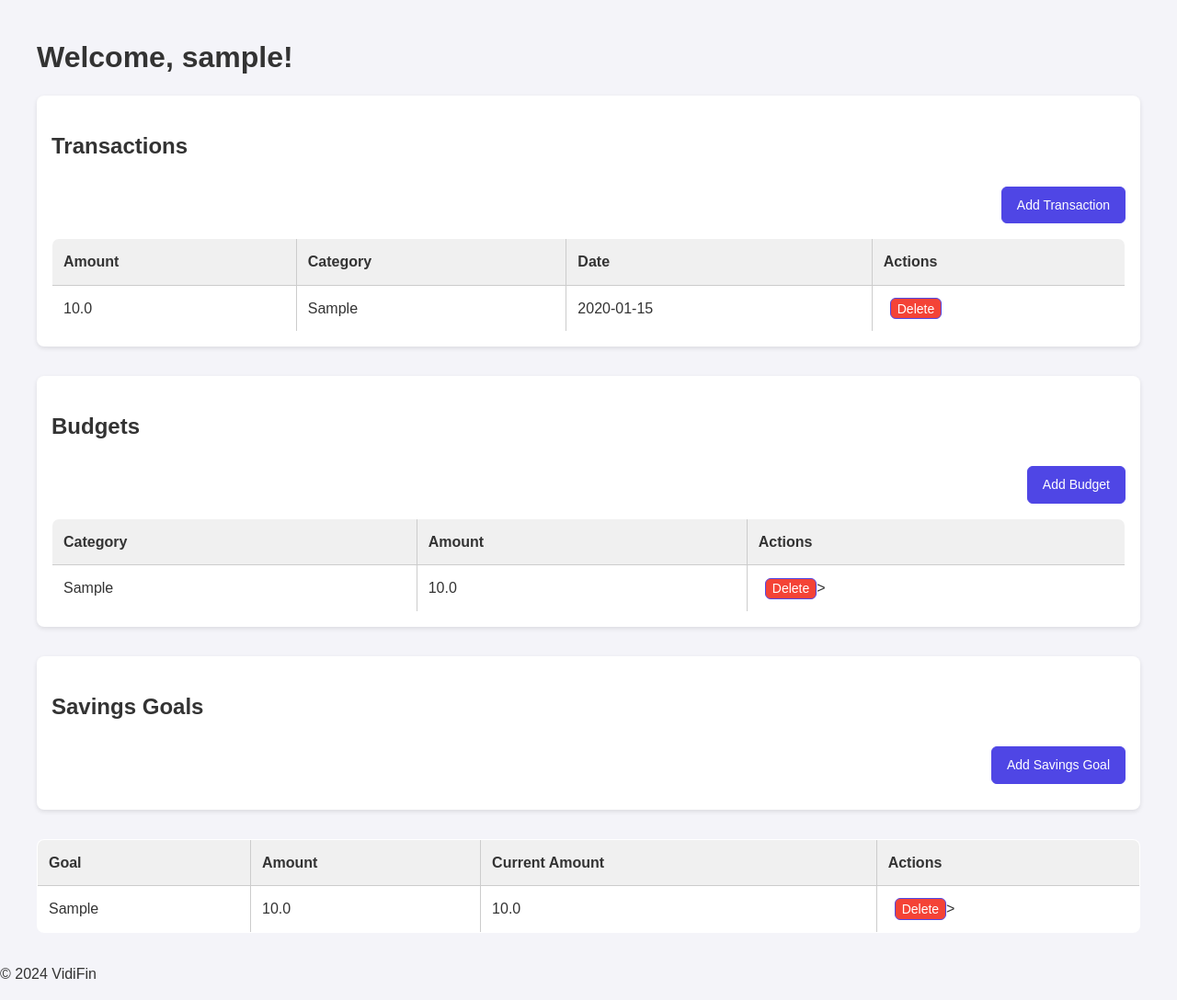
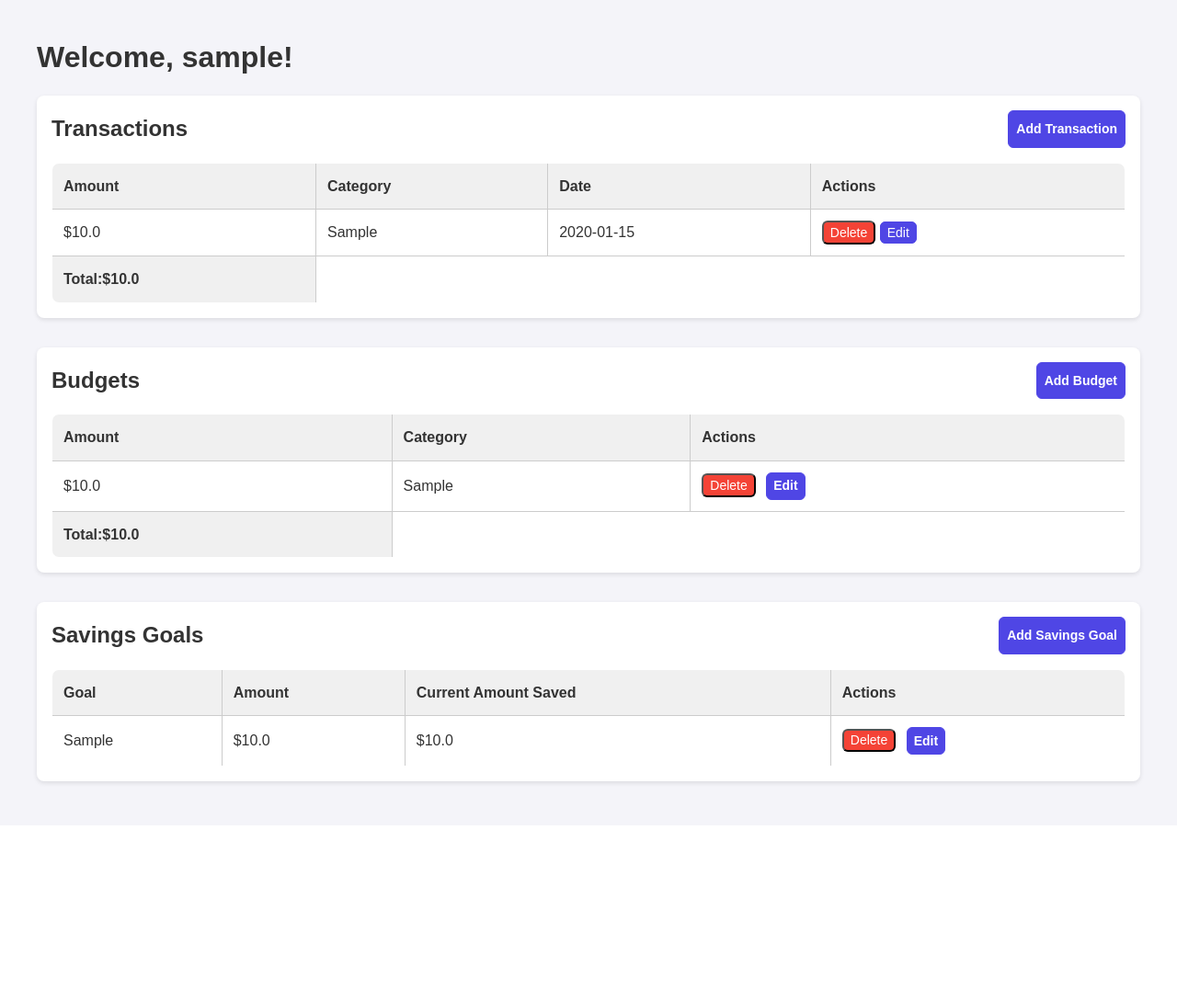
Before and after one commit to VitaliyV22/vivid_fin, a Flask app: page /index in a window 1280 px wide. Shown: the part 58-1146 px from the top of the page at 92% size. After the commit the page ends 914 px from the top, so only its background shows below. Run offline with Flask 3, Linux system fonts and the light colour scheme; a user stored in the database is signed in; tables that the repository leaves empty hold one stand-in row (values such as "Sample post").

Commit message:
added edit buttons

```diff
--- a/app/__init__.py
+++ b/app/__init__.py
@@ -3,6 +3,7 @@ from flask_sqlalchemy import SQLAlchemy
 from flask_login import LoginManager
 from flask_wtf.csrf import CSRFProtect
 from config import Config
+
 
 db = SQLAlchemy()
 login = LoginManager()
@@ -17,6 +18,6 @@ def create_app():
     csrf.init_app(app)
 
     from .routes import bp as main_bp
-    app.register_blueprint(main_bp)
+    app.register_blueprint(main_bp, url_prefix='/')
 
     return app
--- a/app/routes.py
+++ b/app/routes.py
@@ -2,7 +2,7 @@ from flask import render_template, flash, redirect, url_for, request
 from flask_login import current_user, login_user, logout_user, login_required
 from . import db
 from .models import User, Transaction, Budget, SavingsGoal
-from .forms import LoginForm, RegistrationForm, TransactionForm, BudgetForm, SavingsGoalForm
+from .forms import LoginForm, RegistrationForm, TransactionForm, BudgetForm, SavingsGoalForm,EditTransactionForm,EditBudgetForm, EditSavingsGoalForm
 from werkzeug.urls import url_parse
 from flask import Blueprint
 
@@ -18,7 +18,9 @@ def index():
     transactions = Transaction.query.filter_by(user_id=current_user.id).all()
     budgets = Budget.query.filter_by(user_id=current_user.id).all()
     savings_goals = SavingsGoal.query.filter_by(user_id=current_user.id).all()
-    return render_template('index.html', transactions=transactions, budgets=budgets, savings_goals=savings_goals)
+    total_transactions_amount = sum(transaction.amount for transaction in transactions)
+
+    return render_template('index.html', transactions=transactions, budgets=budgets, savings_goals=savings_goals, total_transactions_amount=total_transactions_amount)
 
 @bp.route('/login', methods=['GET', 'POST'])
 def login():
@@ -69,6 +71,24 @@ def add_transaction():
         return redirect(url_for('main.index'))
     return render_template('add_transaction.html', title='Add Transaction', form=form)
 
+@bp.route('/edit_transaction/<int:transaction_id>', methods=['GET', 'POST'])
+@login_required
+def edit_transaction(transaction_id):
+    transaction = Transaction.query.get_or_404(transaction_id)
+    if transaction.user_id != current_user.id:
+        flash('You do not have permission to edit this transaction.')
+        return redirect(url_for('main.index'))
+
+    form = EditTransactionForm(obj=transaction)
+    if form.validate_on_submit():
+        transaction.amount = form.amount.data
+        transaction.category = form.category.data
+        db.session.commit()
+        flash('Transaction updated successfully.')
+        return redirect(url_for('main.index'))
+
+    return render_template('edit_transaction.html', title='Edit Transaction', form=form, transaction_id=transaction_id)
+
 @bp.route('/add_budget', methods=['GET', 'POST'])
 @login_required
 def add_budget():
@@ -117,6 +137,24 @@ def delete_budget(budget_id):
     flash('Budget deleted successfully')
     return redirect(url_for('main.index'))
 
+@bp.route('/edit_budget/<int:budget_id>', methods=['GET', 'POST'])
+@login_required
+def edit_budget(budget_id):
+    budget = Budget.query.get_or_404(budget_id)
+    if budget.user_id != current_user.id:
+        flash('You do not have permission to edit this budget.')
+        return redirect(url_for('main.index'))
+
+    form = EditBudgetForm(obj=budget)
+    if form.validate_on_submit():
+        budget.category = form.category.data
+        budget.amount = form.amount.data
+        db.session.commit()
+        flash('Budget updated successfully.')
+        return redirect(url_for('main.index'))
+
+    return render_template('edit_budget.html', title='Edit Budget', form=form, budget_id=budget_id)
+
 @bp.route('/delete_savings_goal/<int:savings_goal_id>', methods=['POST'])
 @login_required
 def delete_savings_goal(savings_goal_id):
@@ -128,3 +166,22 @@ def delete_savings_goal(savings_goal_id):
     db.session.commit()
     flash('Savings goal deleted successfully')
     return redirect(url_for('main.index'))
+
+@bp.route('/edit_savings_goal/<int:savings_goal_id>', methods=['GET', 'POST'])
+@login_required
+def edit_savings_goal(savings_goal_id):
+    savings_goal = SavingsGoal.query.get_or_404(savings_goal_id)
+    if savings_goal.user_id != current_user.id:
+        flash('You do not have permission to edit this savings goal.')
+        return redirect(url_for('main.index'))
+
+    form = EditSavingsGoalForm(obj=savings_goal)
+    if form.validate_on_submit():
+        savings_goal.goal = form.goal.data
+        savings_goal.amount = form.amount.data
+        savings_goal.current_amount = form.current_amount.data
+        db.session.commit()
+        flash('Savings goal updated successfully.')
+        return redirect(url_for('main.index'))
+
+    return render_template('edit_savings_goal.html', title='Edit Savings Goal', form=form, savings_goal_id=savings_goal_id)
--- a/app/static/styles.css
+++ b/app/static/styles.css
@@ -26,10 +26,10 @@ header nav a {
 }
 
 header nav a:hover {
-    color: #ff6347;
+    color: #ff6347; /* Tomato color for hover effect */
 }
 
-
+/* Main content styles */
 main {
     padding: 1em;
     max-width: 1200px;
@@ -49,7 +49,7 @@ h1, h2 {
     box-shadow: 0 2px 5px rgba(0, 0, 0, 0.1);
 }
 
-
+/* Table styles */
 table {
     width: 100%;
     border-collapse: collapse;
@@ -72,28 +72,34 @@ th {
     background-color: #f0f0f0;
 }
 
-
-.button-container {
+/* Flex container for heading and button */
+.flex-container {
     display: flex;
-    justify-content: flex-end;
+    justify-content: space-between;
     align-items: center;
-    margin-top: 1em;
 }
 
+.flex-container h2 {
+    margin: 0;
+    padding-right: 1em;
+}
+
+/* Button styles */
 .btn {
     display: inline-block;
     border-radius: 0.375rem;
     text-decoration: none;
     border: 1px solid #4f46e5;
     background-color: #4f46e5;
-    padding: 0.50rem 1rem;
+    padding: 0.50rem 0.5rem;
+    font-weight: bold;
     font-size: 0.875rem;
-    font-weight: 500;
     color: white;
     outline: none;
     transition: background-color 0.3s, color 0.3s;
     cursor: pointer;
-    margin-left: 0.5em;
+    margin-left: 0.5em; /* Add space between buttons */
+    vertical-align: middle; /* Align the button with text */
 }
 
 .btn:hover {
@@ -102,7 +108,16 @@ th {
 }
 
 .btn-danger {
+
+    border-radius: 0.375rem;
+    padding: 0.2em 0.5em;
+    font-size: 0.875em;
+    text-decoration: none;
     background-color: #f44336;
+    color: white;
+    outline: none;
+    transition: background-color 0.3s, color 0.3s;
+    cursor: pointer;
 }
 
 .btn-danger:hover {
@@ -110,8 +125,16 @@ th {
 }
 
 .btn-sm {
+    border-radius: 0.375rem;
+    cursor: pointer;
     padding: 0.2em 0.5em;
     font-size: 0.875em;
+    text-decoration: none;
+    border: 1px solid #4f46e5;
+    background-color: #4f46e5;
+    color: white;
+    outline: none;
+    transition: background-color 0.3s, color 0.3s;
 }
 
 .btn:focus {
@@ -149,7 +172,20 @@ th {
         padding: 0.1em 0.3em;
     }
 
+    .flex-container {
+        flex-direction: column;
+        align-items: flex-start;
+    }
+
+    .flex-container h2 {
+        margin-bottom: 0.5em;
+    }
+
     .button-container {
-        justify-content: center;
+        justify-content: center; /* Center buttons on small screens */
     }
 }
+.error {
+    color: #e74c3c;
+    font-size: 0.875rem;
+}
--- a/app/templates/add_transaction.html
+++ b/app/templates/add_transaction.html
@@ -20,9 +20,7 @@
             <span class="error">[{{ error }}]</span>
         {% endfor %}
     </div>
-    <div>
-        <input type="text" placeholder="Type here" class="input input-bordered input-primary w-full max-w-xs" />
-    </div>
+
     <div>
         {{ form.submit() }}
     </div>
--- a/app/templates/base.html
+++ b/app/templates/base.html
@@ -10,8 +10,9 @@
 <body>
     <header>
         <nav>
+
+            {% if current_user.is_authenticated %}
             <a href="{{ url_for('main.index') }}">Home</a>
-            {% if current_user.is_authenticated %}
                 <a href="{{ url_for('main.add_transaction') }}">Add Transaction</a>
                 <a href="{{ url_for('main.add_budget') }}">Add Budget</a>
                 <a href="{{ url_for('main.add_savings_goal') }}">Add Savings Goal</a>
@@ -25,9 +26,7 @@
     <main>
         {% block content %}{% endblock %}
     </main>
-    <footer>
-        <p>&copy; 2024 VidiFin</p>
-    </footer>
+
     <script src="{{ url_for('static', filename='js/script.js') }}"></script>
 </body>
 </html>
--- a/app/templates/index.html
+++ b/app/templates/index.html
@@ -6,13 +6,11 @@
 <h1>Welcome, {{ current_user.username }}!</h1>
 
 <div class="section">
-    <h2>
-        Transactions
-        <div class="button-container">
+    <div class="flex-container">
+        <h2>Transactions</h2>
         <a href="{{ url_for('main.add_transaction') }}" class="btn">Add Transaction</a>
     </div>
 
-    </h2>
     <table>
         <thead>
             <tr>
@@ -25,69 +23,82 @@
         <tbody>
             {% for transaction in transactions %}
             <tr>
-                <td>{{ transaction.amount }}</td>
+                <td>${{ transaction.amount }}</td>
                 <td>{{ transaction.category }}</td>
                 <td>{{ transaction.date.strftime('%Y-%m-%d') }}</td>
                 <td>
                     <form action="{{ url_for('main.delete_transaction', transaction_id=transaction.id) }}" method="post" style="display:inline;">
                         <input type="hidden" name="csrf_token" value="{{ csrf_token() }}">
-                        <input type="submit" value="Delete" class="btn btn-danger btn-sm btn-delete">
+                        <input type="submit" value="Delete" class=" btn-danger ">
                     </form>
+                    <a href="{{ url_for('main.edit_transaction', transaction_id=transaction.id) }}" class=" btn-sm">Edit</a>
                 </td>
             </tr>
             {% endfor %}
         </tbody>
+        <tfoot>
+            <th>Total:${{ total_transactions_amount }}</th>
+        </tfoot>
     </table>
 </div>
 
 <div class="section">
+    <div class="flex-container">
         <h2>
             Budgets
-        <div class="button-container">
+
+        </h2>
         <a href="{{ url_for('main.add_budget') }}" class="btn">Add Budget</a>
+
     </div>
 
-    </h2>
     <table>
         <thead>
             <tr>
+                <th>Amount</th>
                 <th>Category</th>
-                <th>Amount</th>
                 <th>Actions</th>
             </tr>
         </thead>
         <tbody>
             {% for budget in budgets %}
             <tr>
+                <td>${{ budget.amount }}</td>
                 <td>{{ budget.category }}</td>
-                <td>{{ budget.amount }}</td>
                 <td>
                     <form action="{{ url_for('main.delete_budget', budget_id=budget.id) }}" method="post" style="display:inline;">
 
                         <input type="hidden" name="csrf_token" value="{{ csrf_token() }}">
-                        <input type="submit" value="Delete" class="btn btn-danger btn-sm btn-delete">>
+                        <input type="submit" value="Delete" class=" btn-danger ">
                     </form>
+                    <a href="{{ url_for('main.edit_budget', budget_id=budget.id) }}" class="btn btn-secondary btn-sm">Edit</a>
                 </td>
             </tr>
             {% endfor %}
         </tbody>
+        <tfoot>
+            <th>Total:${{ total_transactions_amount }}</th>
+        </tfoot>
     </table>
 </div>
 
 <div class="section">
+    <div class="flex-container">
         <h2>
             Savings Goals
-        <div class="button-container">
+
+            </h2>
             <a href="{{ url_for('main.add_savings_goal') }}" class="btn">Add Savings Goal</a>
-        </h2>
     </div>
+
+
 
     <table>
         <thead>
             <tr>
                 <th>Goal</th>
                 <th>Amount</th>
-                <th>Current Amount</th>
+                <th>Current Amount Saved</th>
                 <th>Actions</th>
             </tr>
         </thead>
@@ -95,17 +106,19 @@
             {% for goal in savings_goals %}
             <tr>
                 <td>{{ goal.goal }}</td>
-                <td>{{ goal.amount }}</td>
-                <td>{{ goal.current_amount }}</td>
+                <td>${{ goal.amount }}</td>
+                <td>${{ goal.current_amount }}</td>
                 <td>
                     <form action="{{ url_for('main.delete_savings_goal', savings_goal_id=goal.id) }}" method="post" style="display:inline;">
                         <input type="hidden" name="csrf_token" value="{{ csrf_token() }}">
-                        <input type="submit" value="Delete" class="btn btn-danger btn-sm btn-delete">>
+                        <input type="submit" value="Delete" class=" btn-danger ">
                     </form>
+                    <a href="{{ url_for('main.edit_savings_goal', savings_goal_id=goal.id) }}" class="btn btn-secondary btn-sm">Edit</a>
                 </td>
             </tr>
             {% endfor %}
         </tbody>
+
     </table>
 </div>
 {% endblock %}
```
Also changed, not shown: app/forms.py (+18 -1 lines), app/static/home.css (+56 -12 lines), app/templates/edit_budget.html (added, +25 -0 lines), app/templates/edit_savings_goal.html (added, +32 -0 lines), app/templates/edit_transaction.html (added, +25 -0 lines), app/templates/login.html (+27 -8 lines). Lines whose indentation alone changed are shown as unchanged.
